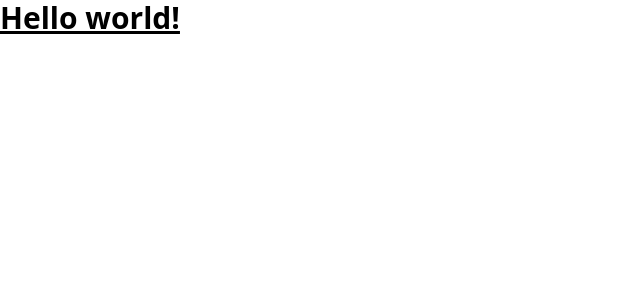
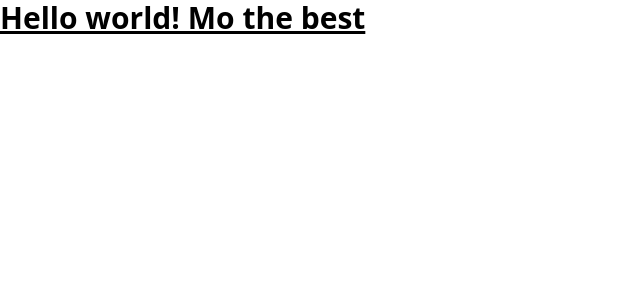
Before and after one commit to the1Lion/portfolio, a Vue app: page / in a window 1280 px wide. Shown: the top 300 px of the page, without its empty margins (0-640 px from the left). Built offline with nearby package versions, Linux system fonts and the light colour scheme.

Commit message:
change text

```diff
--- a/src/App.vue
+++ b/src/App.vue
@@ -3,7 +3,7 @@
 
 <template>
   <div class="text-3xl font-bold underline">
-    Hello world!
+    Hello world! Mo the best
   </div>
 
 </template>
```
